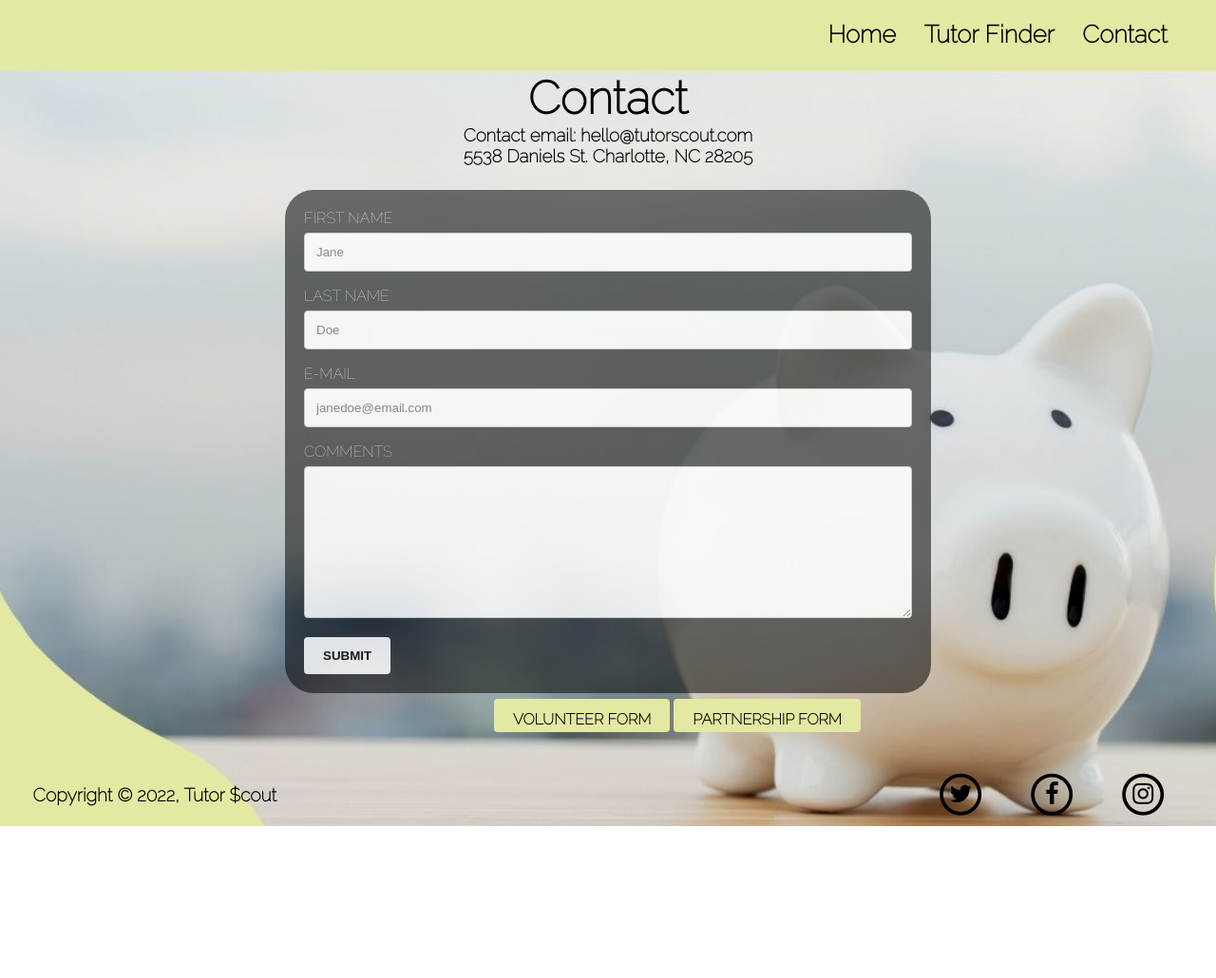
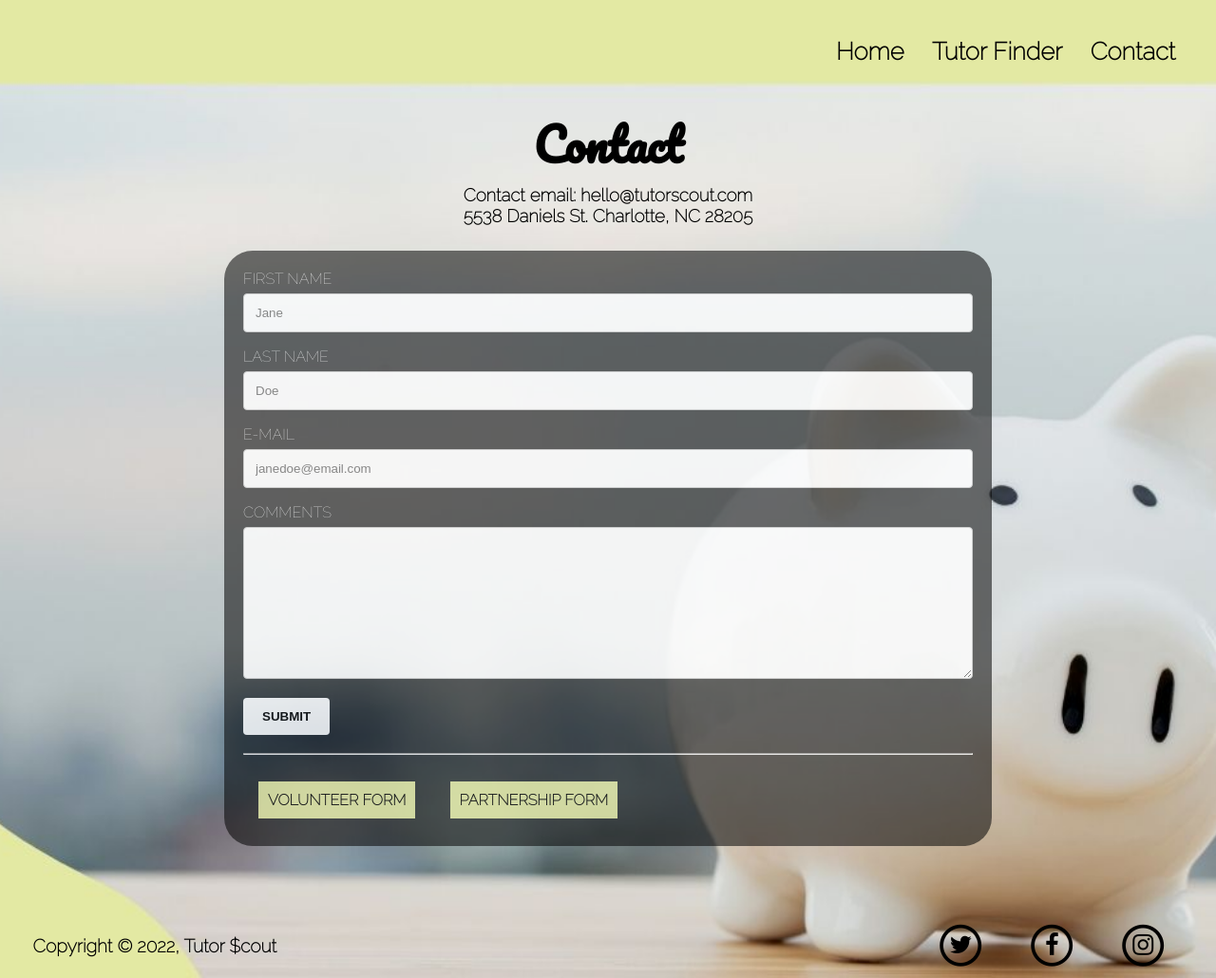
Before and after one commit to IvannaTX/HopeHacks, a plain HTML site: page public/HTML/contact.html in a window 1280 px wide. Shown: the whole page at 95% size. Before the commit the page ends 870 px from the top, so only its background shows below. Drawn offline with Linux system fonts and the light colour scheme; files that its build step writes are made by us from their sources; a web font is replaced by a local one.

Commit message:
Update contact.html

```diff
--- a/public/HTML/contact.html
+++ b/public/HTML/contact.html
@@ -5,7 +5,10 @@
   <meta charset="UTF-8">
   <meta http-equiv="X-UA-Compatible" content="IE=edge">
   <meta name="viewport" content="width=device-width, initial-scale=1.0">
-  <link rel="stylesheet" href="contact.css">
+  <link rel="stylesheet" href="style.css">
+  <link rel="preconnect" href="https://fonts.googleapis.com">
+  <link rel="preconnect" href="https://fonts.gstatic.com" crossorigin>
+  <link href="https://fonts.googleapis.com/css2?family=Pacifico&display=swap" rel="stylesheet">
   <link href="https://fonts.googleapis.com/css2?family=Pavanam&family=Raleway:wght@100&display=swap" rel="stylesheet">
   <link href="https://fonts.googleapis.com/css2?family=Open+Sans:wght@700&display=swap" rel="stylesheet">
   <link rel="stylesheet" href="https://cdnjs.cloudflare.com/ajax/libs/font-awesome/4.7.0/css/font-awesome.min.css">
@@ -16,6 +19,7 @@
 
 <body>
   <!-- Contact Page Navigation Bar -->
+
   <nav>
     <div class="nav-links">
       <ul>
@@ -28,7 +32,7 @@
 
 
   <!-- Contact Information -->
-
+  <section class="page">
     <header class="text-box">
       <h1>Contact</h1>
       <h2>Contact email: hello@tutorscout.com</h2>
@@ -51,14 +55,28 @@
         <textarea id="comments" name="comments" rows="5" cols="33"></textarea>
 
         <input type="submit" value="SUBMIT">
+        <br>
+        <br>
+        <hr>
+        <br>
+        <br>
+
+        <a class="button" href="https://forms.gle/oKr2CEJafVnEuhvY9"><b>VOLUNTEER FORM</b></a>
+
+
+        <a class="button2" href="https://forms.gle/ooH44aQVESyNSb19A"><b>PARTNERSHIP FORM</b></a>
+
+        <br>
+        <br>
       </form>
+
     </div>
+    <br>
+
 
 
     <br>
-  <a class="button" href="https://forms.gle/oKr2CEJafVnEuhvY9"><b>VOLUNTEER FORM</b></a>
-  <a class="button2" href="https://forms.gle/ooH44aQVESyNSb19A"><b>PARTNERSHIP FORM</b></a>
-  <br>
+
     <br>
 
     <!-- Footer -->
@@ -89,7 +107,7 @@
       </aside>
 
     </footer>
-
+  </section>
 </body>
 
 </html>
@@ -102,8 +120,8 @@
   /* Navigation Bar */
 
   nav {
-    margin-left: auto;
-    padding: 1% 3%;
+
+    padding: 30px;
   }
 
   .nav-links {
@@ -146,9 +164,13 @@
     background-position: center;
     background-repeat: no-repeat;
     background-size: cover;
-    min-height: 100vh;
-    max-width: 100vw;
+    margin: 0;
+    bottom: 100%;
+
+
+
   }
+
 
   /* Contact information */
   p {
@@ -160,7 +182,7 @@
   h1 {
     color: black;
     text-align: center;
-    font-family: "raleway";
+    font-family: 'Pacifico', cursive;
     font-weight: 1px;
     font-size: 36pt;
   }
@@ -170,6 +192,29 @@
     text-align: center;
     font-family: "raleway";
     font-size: 14pt;
+  }
+
+  @media only screen and (max-width: 800px) {
+    body {
+      text-align: center;
+      min-height: 100vh;
+    }
+
+    .button,
+    .button2 {
+      display: inline-block;
+      align-items: center;
+
+
+    }
+
+
+  }
+
+  .contact a {
+    padding: 10px;
+    margin: 1em;
+
   }
 
   /* Contact Form */
@@ -216,7 +261,7 @@
     background-color: #050505b0;
     opacity: 0.8;
     padding: 20px;
-    width: 50%;
+    width: 60%;
     margin: auto;
     margin-top: 2%;
     font-family: "raleway";
@@ -226,45 +271,34 @@
   }
 
   /* Volunteer and partnership form buttons */
-  .button {
+  .button,
+  .button2 {
     background-color: #e3e9a3;
     color: #000000;
     font-weight: bolder;
-    padding: 12px 20px;
-    border: none;
-    border-radius: 4px;
+    padding: 12px;
     cursor: pointer;
     font-family: raleway;
-    padding-bottom: 0.5vh;
-    margin-left: 520px;
     text-decoration: none;
+    text-align: center;
+    margin: auto;
+
 
   }
 
-  .button:hover {
+  .button:hover,
+  .button2:hover {
     background-color: rgb(159, 207, 247);
   }
 
 
-  .button2 {
-    background-color: #e3e9a3;
-    ;
-    color: #000000;
-    font-weight: bolder;
-    font-weight: 50%;
-    padding: 12px 20px;
-    border: none;
-    border-radius: 4px;
-    cursor: pointer;
-    font-family: raleway;
-    padding-bottom: 0.5vh;
-    text-decoration: none;
 
+  img {
+    display: block;
+    width: 100%;
+    height: auto;
   }
 
-  .button2:hover {
-    background-color: rgb(159, 207, 247);
-  }
 
 
 
@@ -307,7 +341,4 @@
     font-size: 1.5vw;
     font-weight: bolder;
   }
-
-  /* Media query's */
-  @media only screen and (max-width: 800px) {}
 </style>
```
Lines whose indentation alone changed are shown as unchanged.
